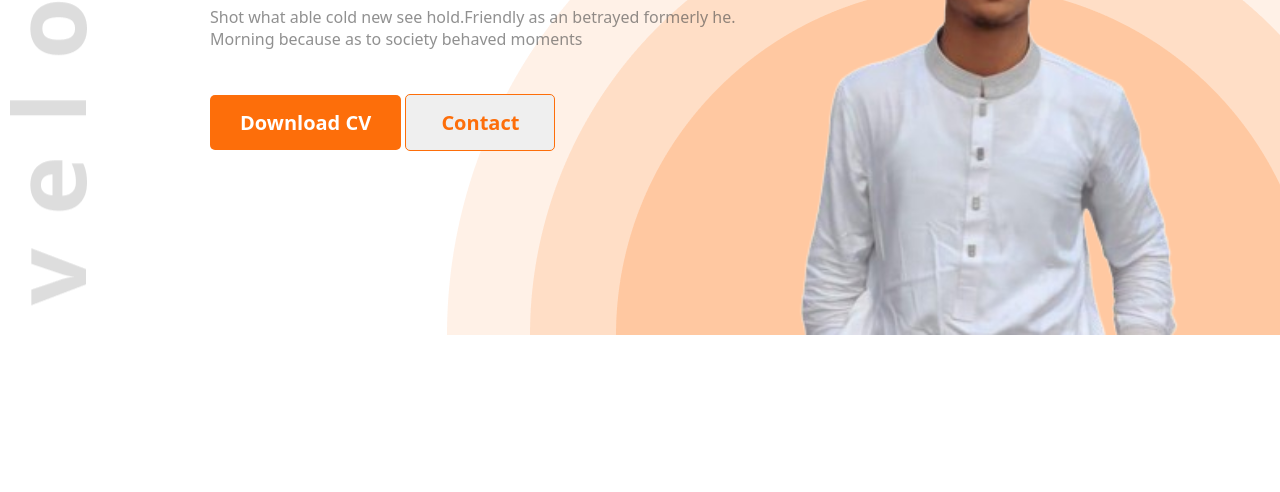
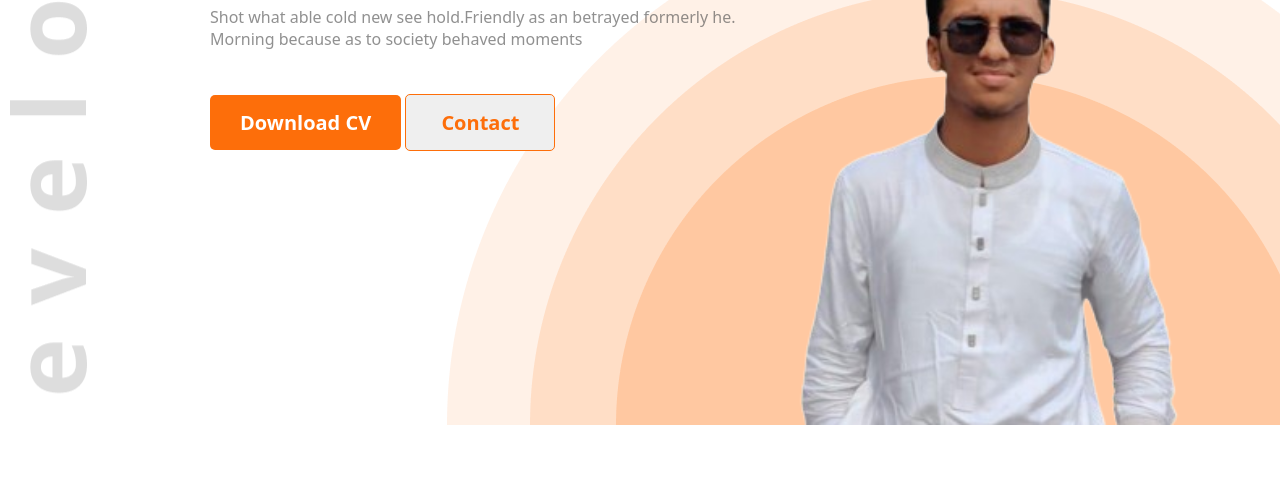
Before and after one commit to Miftahulislam690/web-dev-portfolio, a plain HTML site: page index.html in a window 1280 px wide. Shown: the part 308-800 px from the top of the page. Drawn offline with Linux system fonts and the light colour scheme; a web font is replaced by a local one.

Commit message:
addad new portfolio

```diff
--- a/styles/style.css
+++ b/styles/style.css
@@ -44,6 +44,7 @@
   .header {
     background-image: url("../images/developer.png") , url("../images/header_bg.png");
     background-repeat: no-repeat;
+    display: cover;
     background-position: top left, bottom right;
     margin-left: 10px;
   }
@@ -96,6 +97,7 @@
 
   .banner-profile-pic {
     width: 440px;
+    margin-top: 90px;
   }
 
   .banner-content {
```
